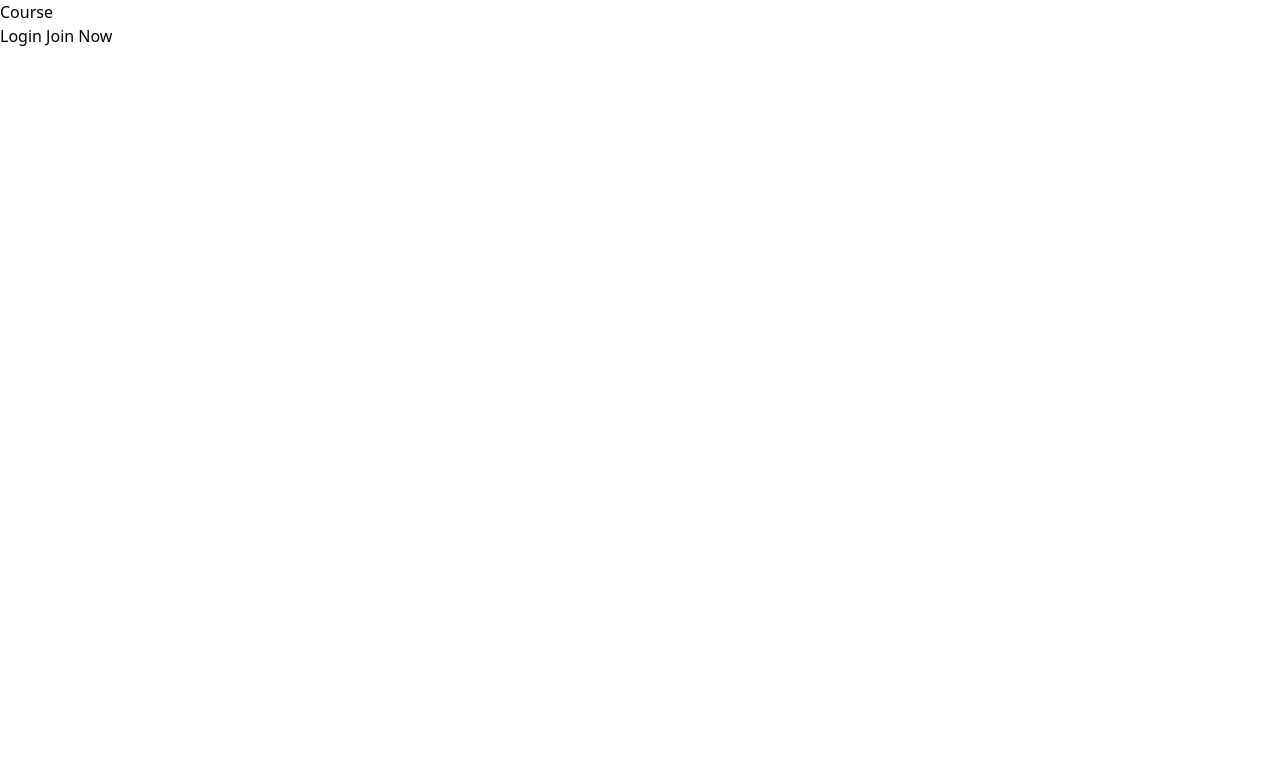
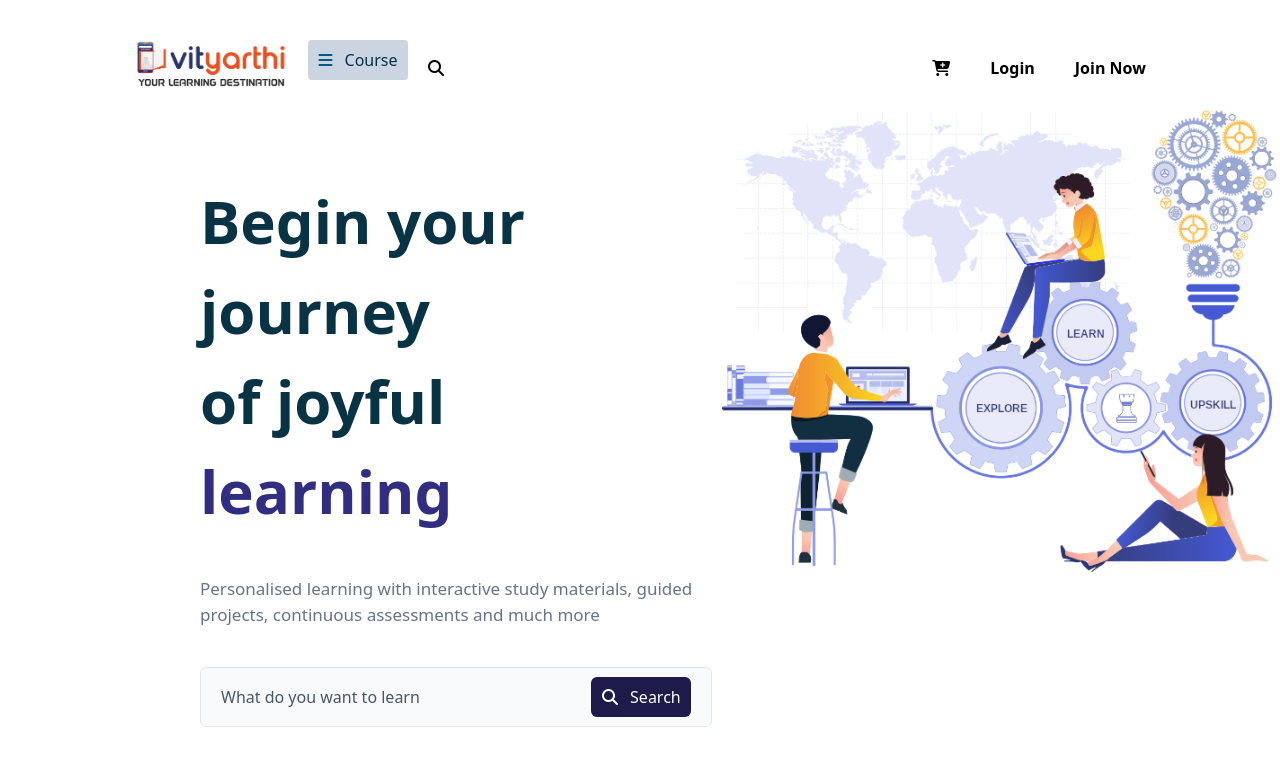
Before and after one commit to shagufa-anjum1/Vityarthi, a website built with Vite: page index.html in a window 1280 px wide. Built offline with nearby package versions, Linux system fonts and the light colour scheme.

Commit message:
Commit Hero Section

```diff
--- a/index.html
+++ b/index.html
@@ -3,25 +3,58 @@
 <head>
     <meta charset="UTF-8">
     <meta name="viewport" content="width=device-width, initial-scale=1.0">
+    <link rel="stylesheet" href="https://cdnjs.cloudflare.com/ajax/libs/font-awesome/6.5.1/css/all.min.css" integrity="sha512-DTOQO9RWCH3ppGqcWaEA1BIZOC6xxalwEsw9c2QQeAIftl+Vegovlnee1c9QX4TctnWMn13TZye+giMm8e2LwA==" crossorigin="anonymous" referrerpolicy="no-referrer" />
     <link rel="stylesheet" href="styles.css">
     <title>VITyarthi</title>
 </head>
 <body>
 <div class="wrapper">
     <nav>
-        <div class="nav">
-            <div class="left-part">
-                <img src="" alt="">
-                <button>Course</button>
-                <i></i>
+        <!-- Navbar -->
+        <div class="w-full h-30 bg-white flex justify-around pt-10">
+            <!-- left-part -->
+            <div class="flex justify-cols gap-5 pr-[220px]">
+                <img src="/Motivation/34d9646a6c7d6c0de3ece3de6f06a91f.png" alt=""
+                loading="lazy"
+                class="h-14">
+                <button class="bg-slate-300 w-[100px] h-[40px] rounded flex justify-center items-center text-sky-950 gap-3"> <i class="fa-solid fa-bars text-sky-800"></i>  Course</button>
+                <i class="fa-solid fa-magnifying-glass flex items-center justify-center"></i>
             </div>
-            <div class="right-part">
-                <i></i>
-                <button>Login</button>
-                <button>Join Now</button>
+            <!-- right-part -->
+            <div class="flex gap-10">
+                <i class="fa-solid fa-cart-plus flex justify-center items-center"></i>
+                <button class="font-bold">Login</button>
+                <button class="font-bold">Join Now</button>
             </div>
         </div>
     </nav>
+    <!-- Hero-section -->
+    <section>
+        <div class="flex justify-cols">
+            <!-- left-part -->
+            <div class="pl-[200px] pt-[80px]">
+                <h1 class="text-[60px] font-semibold text-cyan-950">
+                    Begin your journey <br>
+                    of joyful <span class="text-indigo-900">learning</span>
+                </h1>
+                <p class="text-slate-500 pt-10 text-[17px]">
+                    Personalised learning with interactive study materials, guided <br>
+                    projects, continuous assessments and much more
+                </p>
+                <div class=" border h-[60px] mt-10 rounded-md bg-slate-50 flex justify-between items-center">
+                    <button class="text-slate-600 flex items-center justify-center pl-5">What do you want to learn </button>
+
+                    <button class="bg-indigo-950 text-white h-[40px] w-[100px] flex justify-center items-center rounded-md mr-5 gap-3">
+                    <i class="fa-solid fa-magnifying-glass"></i>  Search</button>
+                </div>
+
+             </div>
+            <!--Right-part  -->
+            <div>
+                <img src="/Motivation/ab3841061cc88bcff31bacef9e14e370.png" alt="">
+            </div>
+        </div>
+    </section>
 </div>
 </body>
 </html>
```
